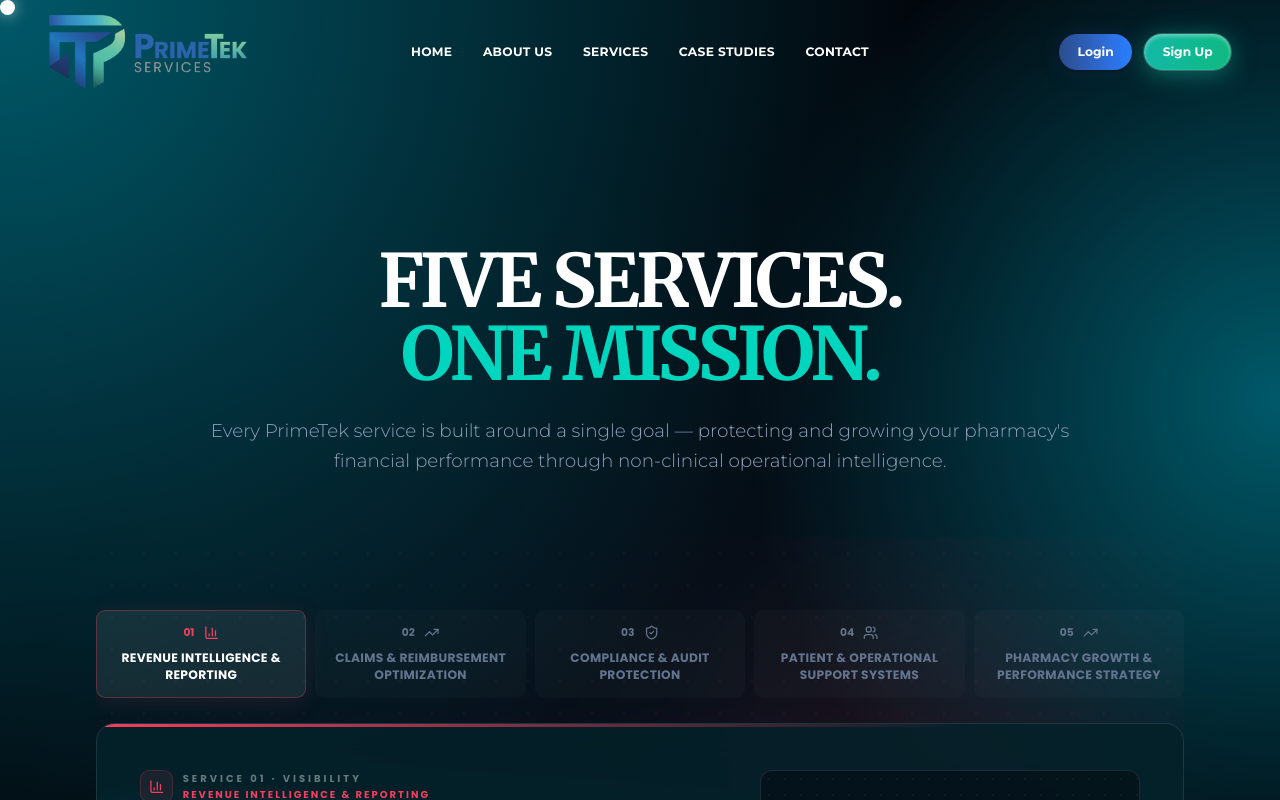
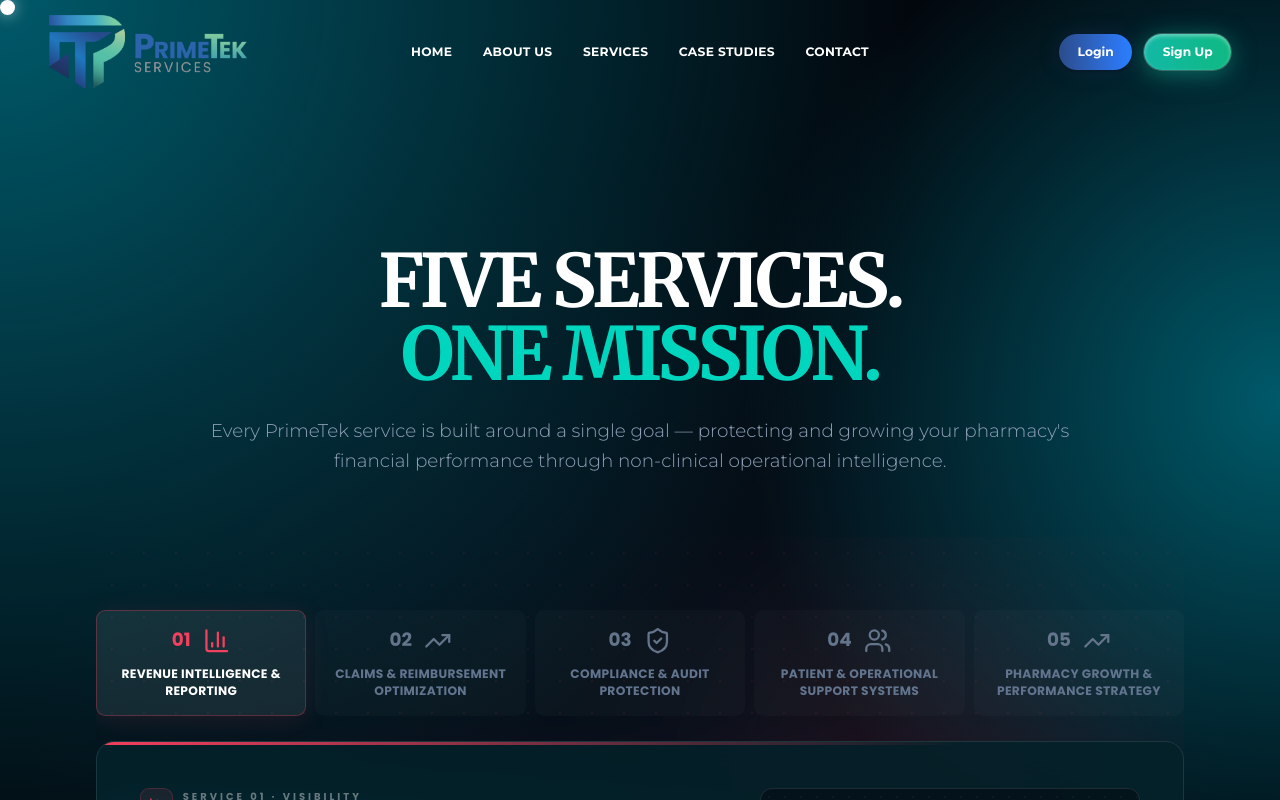
Before and after one commit to ayankhurram0/primetek-redesign, a Next.js app: page /services in a window 1280 px wide. Shown: the top 800 px of the page. Built offline with nearby package versions, Linux system fonts and the light colour scheme.

Commit message:
small fixes

```diff
--- a/app/about/components/Evolution.tsx
+++ b/app/about/components/Evolution.tsx
@@ -18,7 +18,8 @@ import {
 
 gsap.registerPlugin(ScrollTrigger);
 
-const ACCENT = "#39ff14";
+const ACCENT = "#2dd4bf";
+const ACCENT_DIM = "#14b8a6";
 
 const milestones = [
   {
@@ -323,7 +324,7 @@ export const Evolution = () => {
           <h2 className="font-display text-5xl sm:text-6xl md:text-7xl lg:text-8xl font-bold tracking-tight mb-6 leading-[1.05]">
             <span className="text-white">Company </span>
             <span
-              className="bg-gradient-to-r from-white via-[#a3ff6e] to-[#39ff14] bg-clip-text text-transparent"
+              className="bg-gradient-to-r from-white via-[#5eead4] to-[#2dd4bf] bg-clip-text text-transparent"
             >
               Timeline
             </span>
@@ -381,7 +382,7 @@ export const Evolution = () => {
                   </feMerge>
                 </filter>
                 <linearGradient id="evo-grad" x1="0" y1="0" x2="0" y2="1">
-                  <stop offset="0%" stopColor={ACCENT} stopOpacity="0.6" />
+                  <stop offset="0%" stopColor={ACCENT_DIM} stopOpacity="0.6" />
                   <stop offset="50%" stopColor={ACCENT} stopOpacity="1" />
                   <stop offset="100%" stopColor={ACCENT} stopOpacity="0.75" />
                 </linearGradient>
--- a/app/services/components/ServicesDetail.tsx
+++ b/app/services/components/ServicesDetail.tsx
@@ -405,7 +405,7 @@ export const ServicesDetail = () => {
                   key={service.id}
                   type="button"
                   onClick={() => setActiveId(service.id)}
-                  className={`w-full flex flex-col items-center justify-center gap-3 px-3 py-4 rounded-xl border transition-all duration-300 min-h-[88px] ${
+                  className={`w-full flex flex-col items-center justify-center gap-4 px-3 py-5 rounded-xl border transition-all duration-300 min-h-[100px] ${
                     isActive
                       ? "border-white/20 bg-white/[0.08]"
                       : "border-transparent bg-white/[0.02] hover:bg-white/[0.05]"
@@ -415,15 +415,15 @@ export const ServicesDetail = () => {
                     boxShadow: isActive ? `0 4px 24px ${color}20` : undefined,
                   }}
                 >
-                  <div className="flex items-center gap-3">
+                  <div className="flex items-center gap-4">
                     <span
-                      className="text-sm font-bold font-mono tabular-nums shrink-0"
+                      className="text-xl sm:text-2xl font-bold font-mono tabular-nums shrink-0"
                       style={{ color: isActive ? color : "#64748b" }}
                     >
                       {service.id}
                     </span>
                     <service.icon
-                      className="w-5 h-5 shrink-0"
+                      className="w-8 h-8 sm:w-9 sm:h-9 shrink-0"
                       style={{ color: isActive ? color : "#64748b" }}
                     />
                   </div>
```
